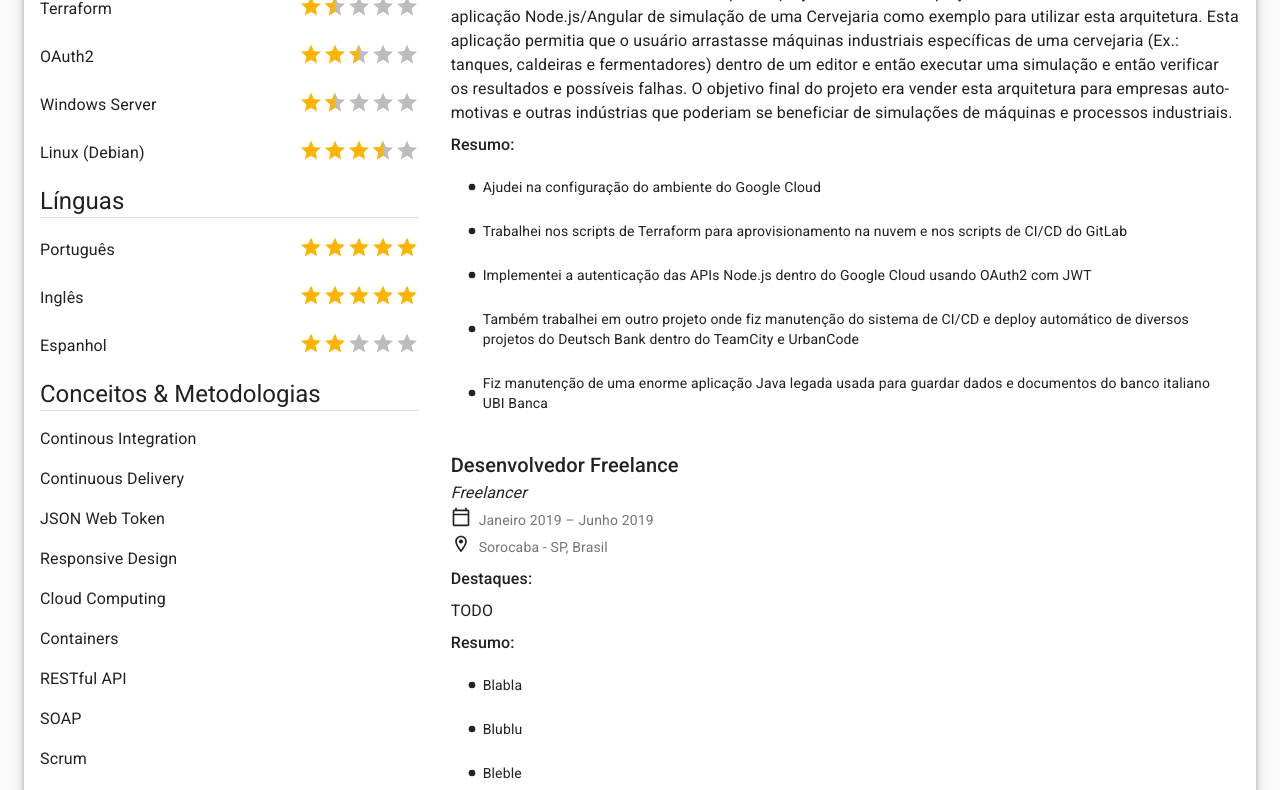
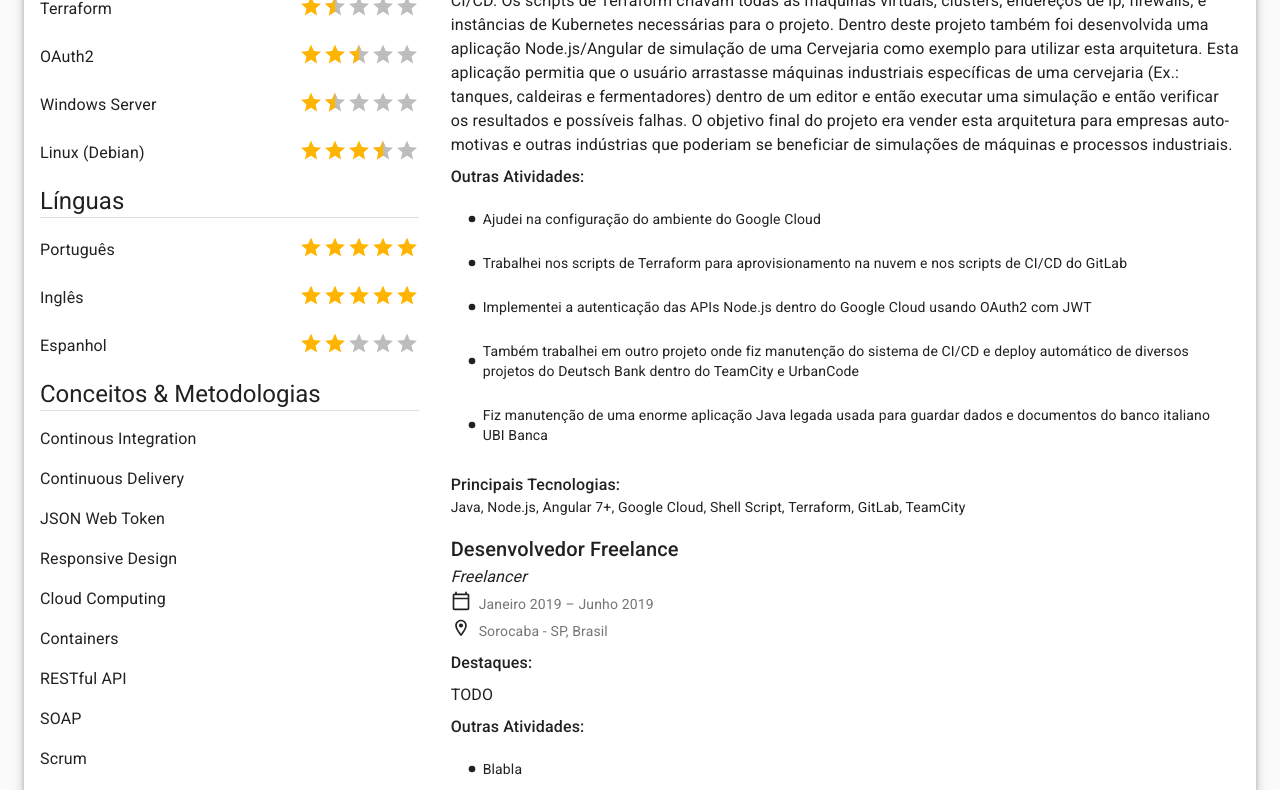
Before and after one commit to eduardopvm/react-cv, a React (Create React App) app: page / in a window 1280 px wide. Shown: the part 1260-2050 px from the top of the page. Built offline with nearby package versions, Linux system fonts and the light colour scheme.

Commit message:
added technologies used on each job

```diff
--- a/src/data/cv_data_en.json
+++ b/src/data/cv_data_en.json
@@ -9,7 +9,7 @@
       "job_start": "Setembro 2020",
       "job_end": "Março 2020",
       "description": "Lorem ipsum dolor sit amet, consectetur adipiscing elit. Cras fringilla massa nec placerat consequat. Nulla ultricies, velit nec porttitor posuere, augue nunc condimentum arcu, id mollis leo lectus sit amet libero. Ut finibus nisl a diam sagittis, sed tempor arcu bibendum. Donec tempus nibh a mauris ultrices tristique.",
-      "highlights": [
+      "activities": [
         "Aliquam consequat, ipsum vel finibus fermentum, odio ante tincidunt sem, ut consectetur erat diam bibendum nulla.",
         "Etiam erat eros, varius id volutpat vitae, porta consequat tellus.",
         "Vestibulum lacinia facilisis ultricies. "
@@ -23,12 +23,12 @@
       "job_start": "Junho 2019",
       "job_end": "Junho 2020",
       "description": "TODO",
-      "highlights": [
+      "activities": [
         "FUBAR",
         "FUBAR",
         "FUBAR"
       ],
-      "technologies": ["Java", "Node.js", "Google Cloud", "Shell Script", "Terraform", "GitLab", "TeamCity"]
+      "technologies": ["Java", "Node.js", "Angular 7+", "Google Cloud", "Shell Script", "Terraform", "GitLab", "TeamCity"]
     },
     {
       "role": "Desenvolvedor Freelance",
@@ -37,7 +37,7 @@
       "job_start": "Janeiro 2019",
       "job_end": "Junho 2019",
       "description": "TODO",
-      "highlights": [
+      "activities": [
         "FUBAR",
         "FUBAR",
         "FUBAR"
@@ -51,7 +51,7 @@
       "job_start": "Março 2016",
       "job_end": "Dezembro 2018",
       "description": "TODO",
-      "highlights": [
+      "activities": [
         "FUBAR",
         "FUBAR",
         "FUBAR"
@@ -65,7 +65,7 @@
       "job_start": "Novembro 2013",
       "job_end": "Outubro 2015",
       "description": "TODO",
-      "highlights": [
+      "activities": [
         "FUBAR",
         "FUBAR",
         "FUBAR"
@@ -79,7 +79,7 @@
       "job_start": "Setembro 2011",
       "job_end": "Novembro 2013",
       "description": "TODO",
-      "highlights": [
+      "activities": [
         "FUBAR",
         "FUBAR",
         "FUBAR"
@@ -93,7 +93,7 @@
       "job_start": "Janeiro 2010",
       "job_end": "Setembro 2011",
       "description": "TODO",
-      "highlights": [
+      "activities": [
         "FUBAR",
         "FUBAR",
         "FUBAR"
--- a/src/data/cv_data_pt.json
+++ b/src/data/cv_data_pt.json
@@ -9,11 +9,12 @@
       "job_start": "Setembro 2020",
       "job_end": "Março 2020",
       "description": "Lorem ipsum dolor sit amet, consectetur adipiscing elit. Cras fringilla massa nec placerat consequat. Nulla ultricies, velit nec porttitor posuere, augue nunc condimentum arcu, id mollis leo lectus sit amet libero. Ut finibus nisl a diam sagittis, sed tempor arcu bibendum. Donec tempus nibh a mauris ultrices tristique.",
-      "highlights": [
+      "activities": [
         "Aliquam consequat, ipsum vel finibus fermentum, odio ante tincidunt sem, ut consectetur erat diam bibendum nulla.",
         "Etiam erat eros, varius id volutpat vitae, porta consequat tellus.",
         "Vestibulum lacinia facilisis ultricies. "
-      ]
+      ],
+      "technologies": []
     },
     {
       "role": "Analista de Sistemas Sênior",
@@ -23,14 +24,14 @@
       "job_start": "Junho 2019",
       "job_end": "Junho 2020",
       "description": "O principal projeto em que trabalhei como desenvolvedor foi um sistema de aprovisionamento dinâmico de infraestrutura de nuvem no Google Cloud como arquitetura modelo para projetos futuros. Este aprovisionamento era feito usando Terraform e Shell scripts que rodavam no GitLab em um formato de CI/CD. Os scripts de Terraform criavam todas as máquinas virtuais, clusters, endereços de ip, firewalls, e instâncias de Kubernetes necessárias para o projeto. Dentro deste projeto também foi desenvolvida uma aplicação Node.js/Angular de simulação de uma Cervejaria como exemplo para utilizar esta arquitetura. Esta aplicação permitia que o usuário arrastasse máquinas industriais específicas de uma cervejaria (Ex.: tanques, caldeiras e fermentadores) dentro de um editor e então executar uma simulação e então verificar os resultados e possíveis falhas. O objetivo final do projeto era vender esta arquitetura para empresas auto-motivas e outras indústrias que poderiam se beneficiar de simulações de máquinas e processos industriais.",
-      "highlights": [
+      "activities": [
         "Ajudei na configuração do ambiente do Google Cloud",
         "Trabalhei nos scripts de Terraform para aprovisionamento na nuvem e nos scripts de CI/CD do GitLab",
         "Implementei a autenticação das APIs Node.js dentro do Google Cloud usando OAuth2 com JWT",
         "Também trabalhei em outro projeto onde fiz manutenção do sistema de CI/CD e deploy automático de diversos projetos do Deutsch Bank dentro do TeamCity e UrbanCode",
         "Fiz manutenção de uma enorme aplicação Java legada usada para guardar dados e documentos do banco italiano UBI Banca"
       ],
-      "technologies": ["Java", "Node.js", "Google Cloud", "Shell Script", "Terraform", "GitLab", "TeamCity"]
+      "technologies": ["Java", "Node.js", "Angular 7+", "Google Cloud", "Shell Script", "Terraform", "GitLab", "TeamCity"]
     },
     {
       "role": "Desenvolvedor Freelance",
@@ -39,11 +40,12 @@
       "job_start": "Janeiro 2019",
       "job_end": "Junho 2019",
       "description": "TODO",
-      "highlights": [
+      "activities": [
         "Blabla",
         "Blublu",
         "Bleble"
-      ]
+      ],
+      "technologies": []
     },
     {
       "role": "Analista de Sistemas Pleno",
@@ -53,11 +55,12 @@
       "job_start": "Março 2016",
       "job_end": "Dezembro 2018",
       "description": "TODO",
-      "highlights": [
+      "activities": [
         "Blabla",
         "Blublu",
         "Bleble"
-      ]
+      ],
+      "technologies": []
     },
     {
       "role": "Software Engineer",
@@ -67,11 +70,12 @@
       "job_start": "Novembro 2013",
       "job_end": "Outubro 2015",
       "description": "TODO",
-      "highlights": [
+      "activities": [
         "Blabla",
         "Blublu",
         "Bleble"
-      ]
+      ],
+      "technologies": []
     },
     {
       "role": "Analista de Sistemas Jr. -> Pleno",
@@ -81,11 +85,12 @@
       "job_start": "Setembro 2011",
       "job_end": "Novembro 2013",
       "description": "TODO",
-      "highlights": [
+      "activities": [
         "Blabla",
         "Blublu",
         "Bleble"
-      ]
+      ],
+      "technologies": []
     },
     {
       "role": "Programador Jr. -> Programador Sr.",
@@ -95,11 +100,12 @@
       "job_start": "Janeiro 2010",
       "job_end": "Setembro 2011",
       "description": "TODO",
-      "highlights": [
+      "activities": [
         "Blabla",
         "Blublu",
         "Bleble"
-      ]
+      ],
+      "technologies": []
     }
   ]
 }
--- a/src/i18n.js
+++ b/src/i18n.js
@@ -13,8 +13,9 @@
       "languageSkills": "Languages",
       "certificates": "Certificates",
       "workHistory": "Work History",
-      "workHighlights": "Job Highlights",
-      "workSummary": "Job Summary",
+      "workHighlights": "Highlights",
+      "workSummary": "Other Activities",
+      "workTechnologies": "Main Technologies",
       "brazil": "Brazil",
       "printCV": "Print CV",
       "exportToPDF": "Export to PDF",
@@ -35,7 +36,8 @@
       "certificates": "Certificados",
       "workHistory": "Experiência Profissional",
       "workHighlights": "Destaques",
-      "workSummary": "Resumo",
+      "workSummary": "Outras Atividades",
+      "workTechnologies": "Principais Tecnologias",
       "brazil": "Brasil",
       "printCV": "Imprimir CV",
       "exportToPDF": "Salvar como PDF",
--- a/src/main_content/WorkHistoryItem.js
+++ b/src/main_content/WorkHistoryItem.js
@@ -36,7 +36,7 @@
   const classes = useStyles();
   const [t, i18n] = useTranslation();
 
-  const highlights = props.history.highlights.map((text, index) => {
+  const highlights = props.history.activities.map((text, index) => {
     return (
       <ListItem key={index}>
         <ListItemIcon className={classes.listIcon}>
@@ -49,6 +49,10 @@
         </ListItemText>
       </ListItem>
     );
+  });
+
+  const technologies = props.history.technologies.map((text, index) => {
+    return index < props.history.technologies.length - 1 ? text + ", " : text;
   });
 
   return (
@@ -69,6 +73,7 @@
           <Typography component="div">{props.history.company} {props.history.website && " (" + props.history.website + ")"}</Typography>
         </Box>
       </Typography>
+
       {/* Job date */}
       <Typography component="div">
         <CalendarTodayOutlinedIcon fontSize="small" className={classes.icon} />
@@ -76,6 +81,7 @@
           {props.history.job_start} &ndash; {props.history.job_end}
         </Typography>
       </Typography>
+
       {/* Job Location */}
       <Typography component="div">
         <LocationOnOutlinedIcon fontSize="small" className={classes.icon} />
@@ -83,12 +89,18 @@
           {props.history.location}
         </Typography>
       </Typography>
-      {/* Job summary */}
+
+      {/* Job Highlights */}
       <Typography variant="body1" className={classes.label} display="block">{t('workHighlights')}:</Typography>
       <Typography variant="body1" className={classes.summary}>{props.history.description}</Typography>
       <Typography variant="body1" className={classes.label} display="block">{t('workSummary')}:</Typography>
 
+      {/* Other Activities */}
       <List>{highlights}</List>
+
+      {/* Main Technologies */}
+      <Typography variant="body1" className={classes.label} display="block">{t('workTechnologies')}:</Typography>
+      <Typography variant="body2">{technologies}</Typography>
     </Box>
   );
 }
```
